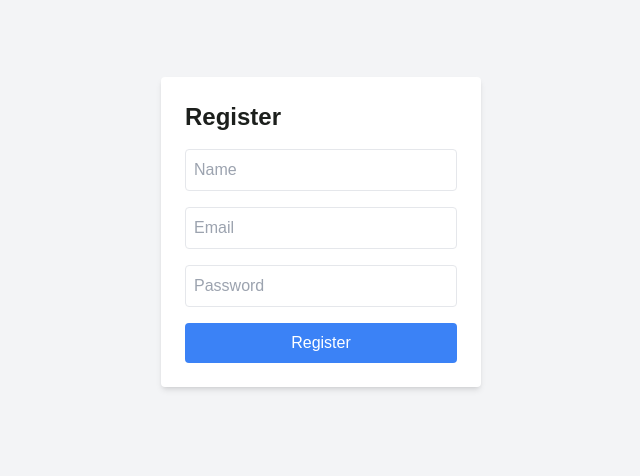
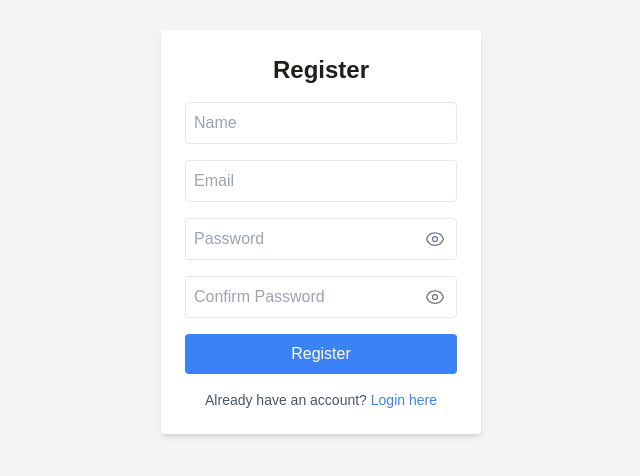
Before and after one commit to ipCrazy/brain, a Next.js app: page /register in a window 1280 px wide. Shown: the part 168-644 px from the top of the page, without its empty margins (319-959 px from the left). Built offline with nearby package versions, Linux system fonts and the light colour scheme.

Commit message:
fix login

```diff
--- a/app/api/auth/register/route.ts
+++ b/app/api/auth/register/route.ts
@@ -1,64 +1,63 @@
 import { NextResponse } from 'next/server';
-import UserModel from '../../../../models/User';
-import connectToDatabase from '../../../../lib/mongo';
+import UserModel from '@/models/User';
+import connectToDatabase from '@/lib/mongo';
 import { z } from 'zod';
 
-// Define Zod schema for validation
 const userSchema = z.object({
-  name: z.string().min(3, 'Name must be at least 3 characters long.'),
-  email: z.string().email('Invalid email format.'),
-  password: z
-    .string()
-    .min(8, 'Password must be at least 8 characters long.')
-    .regex(/[A-Z]/, 'Password must contain at least one uppercase letter.')
-    .regex(/[0-9]/, 'Password must contain at least one number.')
-    .regex(/[^a-zA-Z0-9]/, 'Password must contain at least one special character.'),
+  name: z.string().min(3),
+  email: z.string().email(),
+  password: z.string()
+    .min(8)
+    .regex(/[A-Z]/)
+    .regex(/[0-9]/)
+    .regex(/[^a-zA-Z0-9]/),
+  confirmPassword: z.string()
 });
 
 export async function POST(request: Request) {
   try {
-    // Parse request body
     const body = await request.json();
 
-    // Validate input with Zod schema
-    const validation = userSchema.safeParse(body);
-    if (!validation.success) {
-      const firstError = validation.error.issues[0].message;
-      return NextResponse.json({ error: firstError }, { status: 400 });
-    }
-
-    const { name, email, password } = body;
-
-    // Connect to the database
-    await connectToDatabase();
-
-    // Check if the user already exists
-    const existingUser = await UserModel.findOne({ email }).select('_id');
-    if (existingUser) {
+    if (body.password !== body.confirmPassword) {
       return NextResponse.json(
-        { error: 'User with this email already exists.' },
+        { error: 'Passwords do not match' },
         { status: 400 }
       );
     }
 
-    // Create a new user
+    const validation = userSchema.safeParse(body);
+    if (!validation.success) {
+      return NextResponse.json(
+        { error: validation.error.errors[0].message },
+        { status: 400 }
+      );
+    }
+
+    await connectToDatabase();
+
+    const existingUser = await UserModel.findOne({ email: body.email });
+    if (existingUser) {
+      return NextResponse.json(
+        { error: 'User already exists' },
+        { status: 400 }
+      );
+    }
+
     const newUser = new UserModel({
-      name,
-      email,
-      password, // Raw password; hashing is handled by Mongoose middleware
+      name: body.name,
+      email: body.email,
+      password: body.password
     });
 
-    // Save the user to the database
     await newUser.save();
 
     return NextResponse.json(
-      { message: 'User registered successfully.' },
+      { message: 'Registration successful' },
       { status: 201 }
     );
   } catch (error) {
-    console.error('Error:', error);
     return NextResponse.json(
-      { error: 'An unexpected error occurred. Please try again later.' },
+      { error: 'Server error' },
       { status: 500 }
     );
   }
--- a/app/login/page.tsx
+++ b/app/login/page.tsx
@@ -2,19 +2,18 @@
 
 import { useState } from 'react';
 import { useRouter } from 'next/navigation';
+import Link from 'next/link';
+import { EyeIcon, EyeSlashIcon } from '@heroicons/react/24/outline';
 
 export default function LoginPage() {
   const [email, setEmail] = useState('');
   const [password, setPassword] = useState('');
+  const [showPassword, setShowPassword] = useState(false);
   const [error, setError] = useState('');
   const router = useRouter();
 
   const handleSubmit = async (e: React.FormEvent) => {
     e.preventDefault();
-
-    console.log('Form submitted');
-    console.log('Email:', email);
-    console.log('Password:', password);
 
     try {
       const res = await fetch('/api/auth/login', {
@@ -23,63 +22,55 @@ export default function LoginPage() {
         body: JSON.stringify({ email, password }),
       });
 
-      console.log('Fetch response received');
       const data = await res.json();
 
-      console.log('Response status:', res.status);
-      console.log('Response data:', data);
-
       if (res.ok) {
-        console.log('Login successful');
-        // Čuvanje tokena u localStorage (ili cookie, ako koristiš server-side auth)
         localStorage.setItem('token', data.token);
-
-        // Preusmeravanje na dashboard ili neku drugu stranicu
-        console.log('Redirecting to dashboard');
         router.push('/dashboard');
       } else {
-        console.error('Error response:', data);
-        setError(data.error || 'An error occurred.');
+        setError(data.error || 'An error occurred');
       }
     } catch (error) {
-      console.error('Fetch error:', error);
-      setError('An error occurred while logging in.');
+      setError('An error occurred while logging in');
     }
   };
 
   return (
     <div className="min-h-screen flex items-center justify-center bg-gray-100">
-      <form
-        onSubmit={handleSubmit}
-        className="bg-white p-6 rounded shadow-md w-96 space-y-4"
-      >
+      <form onSubmit={handleSubmit} className="bg-white p-6 rounded shadow-md w-96 space-y-4">
         <h1 className="text-2xl font-bold text-center">Login</h1>
-
         {error && <p className="text-red-500 text-sm">{error}</p>}
 
         <input
           type="email"
           placeholder="Email"
           value={email}
-          onChange={(e) => {
-            console.log('Email input changed:', e.target.value);
-            setEmail(e.target.value);
-          }}
+          onChange={(e) => setEmail(e.target.value)}
           className="w-full p-2 border rounded"
           required
         />
 
-        <input
-          type="password"
-          placeholder="Password"
-          value={password}
-          onChange={(e) => {
-            console.log('Password input changed:', e.target.value);
-            setPassword(e.target.value);
-          }}
-          className="w-full p-2 border rounded"
-          required
-        />
+        <div className="relative">
+          <input
+            type={showPassword ? 'text' : 'password'}
+            placeholder="Password"
+            value={password}
+            onChange={(e) => setPassword(e.target.value)}
+            className="w-full p-2 border rounded pr-10"
+            required
+          />
+          <button
+            type="button"
+            onClick={() => setShowPassword(!showPassword)}
+            className="absolute inset-y-0 right-0 pr-3 flex items-center"
+          >
+            {showPassword ? (
+              <EyeSlashIcon className="h-5 w-5 text-gray-500" />
+            ) : (
+              <EyeIcon className="h-5 w-5 text-gray-500" />
+            )}
+          </button>
+        </div>
 
         <button
           type="submit"
@@ -87,6 +78,13 @@ export default function LoginPage() {
         >
           Login
         </button>
+
+        <p className="text-center text-sm text-gray-600">
+          Don't have an account?{' '}
+          <Link href="/register" className="text-blue-500 hover:underline">
+            Register here
+          </Link>
+        </p>
       </form>
     </div>
   );
--- a/app/register/page.tsx
+++ b/app/register/page.tsx
@@ -1,16 +1,22 @@
-"use client";
+'use client';
 
-import { useState } from "react";
-import { useRouter } from "next/navigation";
+import { useState, useEffect } from 'react';
+import { useRouter } from 'next/navigation';
+import Link from 'next/link';
+import { EyeIcon, EyeSlashIcon } from '@heroicons/react/24/outline';
 
 export default function RegisterPage() {
   const [formData, setFormData] = useState({
-    name: "",
-    email: "",
-    password: "",
+    name: '',
+    email: '',
+    password: '',
+    confirmPassword: ''
   });
+  const [showPassword, setShowPassword] = useState(false);
+  const [showConfirmPassword, setShowConfirmPassword] = useState(false);
   const [error, setError] = useState<string | null>(null);
   const [success, setSuccess] = useState<string | null>(null);
+  const [shake, setShake] = useState(false);
   const router = useRouter();
 
   const handleChange = (e: React.ChangeEvent<HTMLInputElement>) => {
@@ -23,67 +29,128 @@ export default function RegisterPage() {
     setError(null);
     setSuccess(null);
 
+    if (formData.password !== formData.confirmPassword) {
+      setError('Passwords do not match');
+      setShake(true);
+      return;
+    }
+
     try {
-      const res = await fetch("/api/auth/register", {
-        method: "POST",
-        headers: {
-          "Content-Type": "application/json",
-        },
+      const res = await fetch('/api/auth/register', {
+        method: 'POST',
+        headers: { 'Content-Type': 'application/json' },
         body: JSON.stringify(formData),
       });
 
       const data = await res.json();
 
-      if (!res.ok) {
-        throw new Error(data.error || "Registration failed.");
-      }
+      if (!res.ok) throw new Error(data.error || 'Registration failed');
 
-      setSuccess("Registration successful! Redirecting...");
-      setTimeout(() => router.push("/login"), 2000); // Redirekcija na login stranicu
+      setSuccess('Registration successful! Redirecting...');
+      setTimeout(() => router.push('/login'), 2000);
     } catch (err: any) {
       setError(err.message);
+      setShake(true);
     }
   };
+
+  useEffect(() => {
+    if (error) {
+      const timer = setTimeout(() => {
+        setError(null);
+        setShake(false);
+      }, 5000);
+      return () => clearTimeout(timer);
+    }
+  }, [error]);
 
   return (
     <div className="flex flex-col items-center justify-center min-h-screen bg-gray-100">
       <form
         onSubmit={handleSubmit}
-        className="p-6 bg-white rounded shadow-md w-80"
+        className={`p-6 bg-white rounded shadow-md w-80 space-y-4 transition-transform duration-300 ${
+          shake ? 'animate-shake' : ''
+        }`}
       >
-        <h2 className="text-2xl font-bold mb-4">Register</h2>
-        {error && <p className="text-red-500 mb-4">{error}</p>}
-        {success && <p className="text-green-500 mb-4">{success}</p>}
+        <h2 className="text-2xl font-bold text-center">Register</h2>
+        {error && <p className="text-red-500 text-sm">{error}</p>}
+        {success && <p className="text-green-500 text-sm">{success}</p>}
+
         <input
           type="text"
           name="name"
           placeholder="Name"
           value={formData.name}
           onChange={handleChange}
-          className="w-full mb-4 p-2 border rounded"
+          className="w-full p-2 border rounded"
         />
+
         <input
           type="email"
           name="email"
           placeholder="Email"
           value={formData.email}
           onChange={handleChange}
-          className="w-full mb-4 p-2 border rounded"
+          className="w-full p-2 border rounded"
         />
+
+        <div className="relative">
           <input
-          type="password"
+            type={showPassword ? 'text' : 'password'}
             name="password"
             placeholder="Password"
             value={formData.password}
             onChange={handleChange}
-          className="w-full mb-4 p-2 border rounded"
+            className="w-full p-2 border rounded pr-10"
           />
+          <button
+            type="button"
+            onClick={() => setShowPassword(!showPassword)}
+            className="absolute inset-y-0 right-0 pr-3 flex items-center"
+          >
+            {showPassword ? (
+              <EyeSlashIcon className="h-5 w-5 text-gray-500" />
+            ) : (
+              <EyeIcon className="h-5 w-5 text-gray-500" />
+            )}
+          </button>
+        </div>
+
+        <div className="relative">
+          <input
+            type={showConfirmPassword ? 'text' : 'password'}
+            name="confirmPassword"
+            placeholder="Confirm Password"
+            value={formData.confirmPassword}
+            onChange={handleChange}
+            className="w-full p-2 border rounded pr-10"
+          />
+          <button
+            type="button"
+            onClick={() => setShowConfirmPassword(!showConfirmPassword)}
+            className="absolute inset-y-0 right-0 pr-3 flex items-center"
+          >
+            {showConfirmPassword ? (
+              <EyeSlashIcon className="h-5 w-5 text-gray-500" />
+            ) : (
+              <EyeIcon className="h-5 w-5 text-gray-500" />
+            )}
+          </button>
+        </div>
+
         <button
           type="submit"
           className="w-full bg-blue-500 text-white py-2 rounded hover:bg-blue-600"
         >
           Register
         </button>
+
+        <p className="text-center text-sm text-gray-600">
+          Already have an account?{' '}
+          <Link href="/login" className="text-blue-500 hover:underline">
+            Login here
+          </Link>
+        </p>
       </form>
     </div>
   );
--- a/package.json
+++ b/package.json
@@ -9,6 +9,7 @@
     "lint": "next lint"
   },
   "dependencies": {
+    "@heroicons/react": "^2.2.0",
     "bcryptjs": "^2.4.3",
     "jsonwebtoken": "^9.0.2",
     "mongodb": "^6.12.0",
--- a/tailwind.config.ts
+++ b/tailwind.config.ts
@@ -12,6 +12,17 @@ export default {
         background: "var(--background)",
         foreground: "var(--foreground)",
       },
+      // Додајте овај део
+      animation: {
+        shake: "shake 0.3s ease-in-out",
+      },
+      keyframes: {
+        shake: {
+          "0%, 100%": { transform: "translateX(0)" },
+          "25%": { transform: "translateX(-5px)" },
+          "75%": { transform: "translateX(5px)" },
+        },
+      },
     },
   },
   plugins: [],
```
Also changed, not shown: middleware.ts (+1 -7 lines), app/globals.css (line endings or trailing spaces), 1 other file (tests, documents, lock files or other folders). Lines whose indentation alone changed are shown as unchanged.
